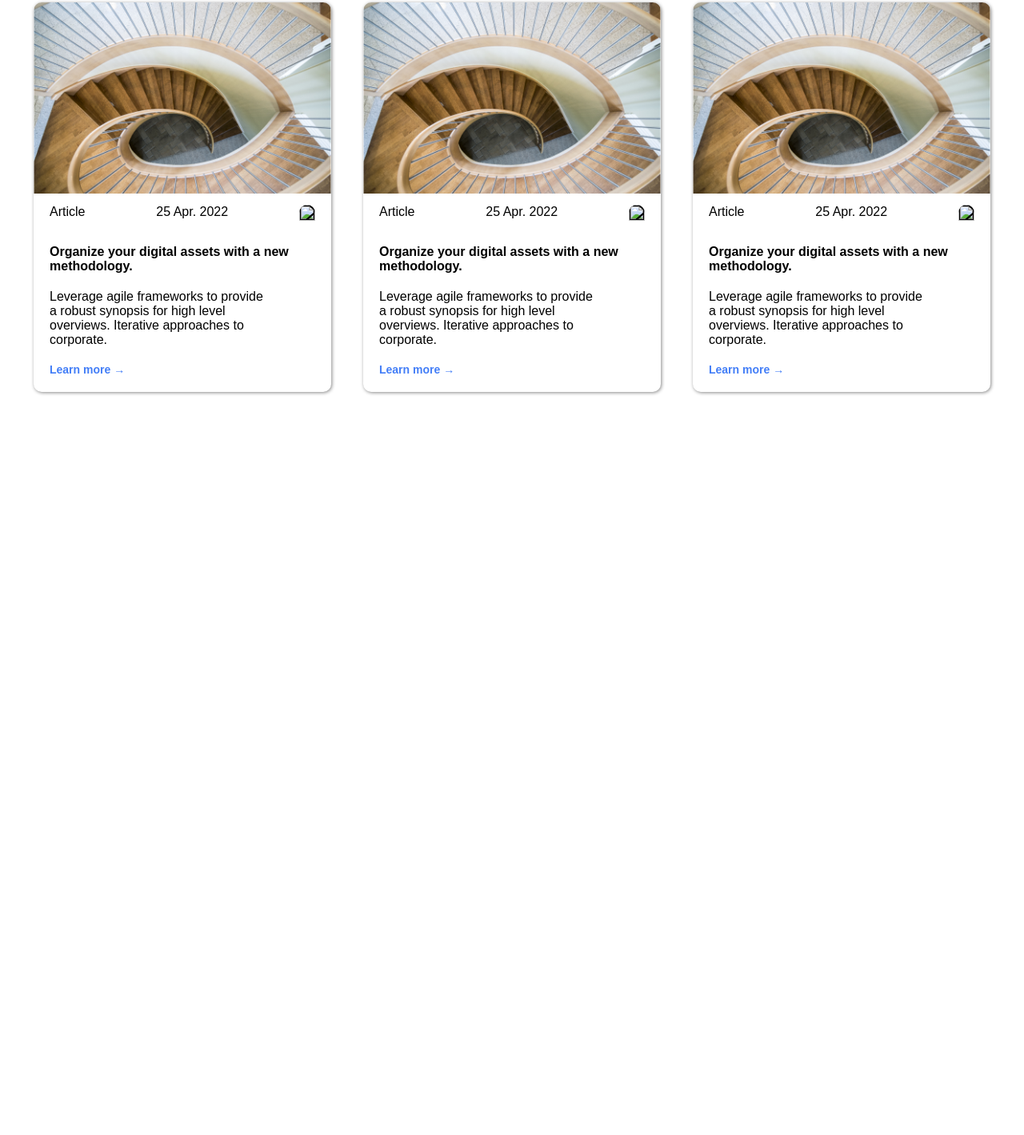
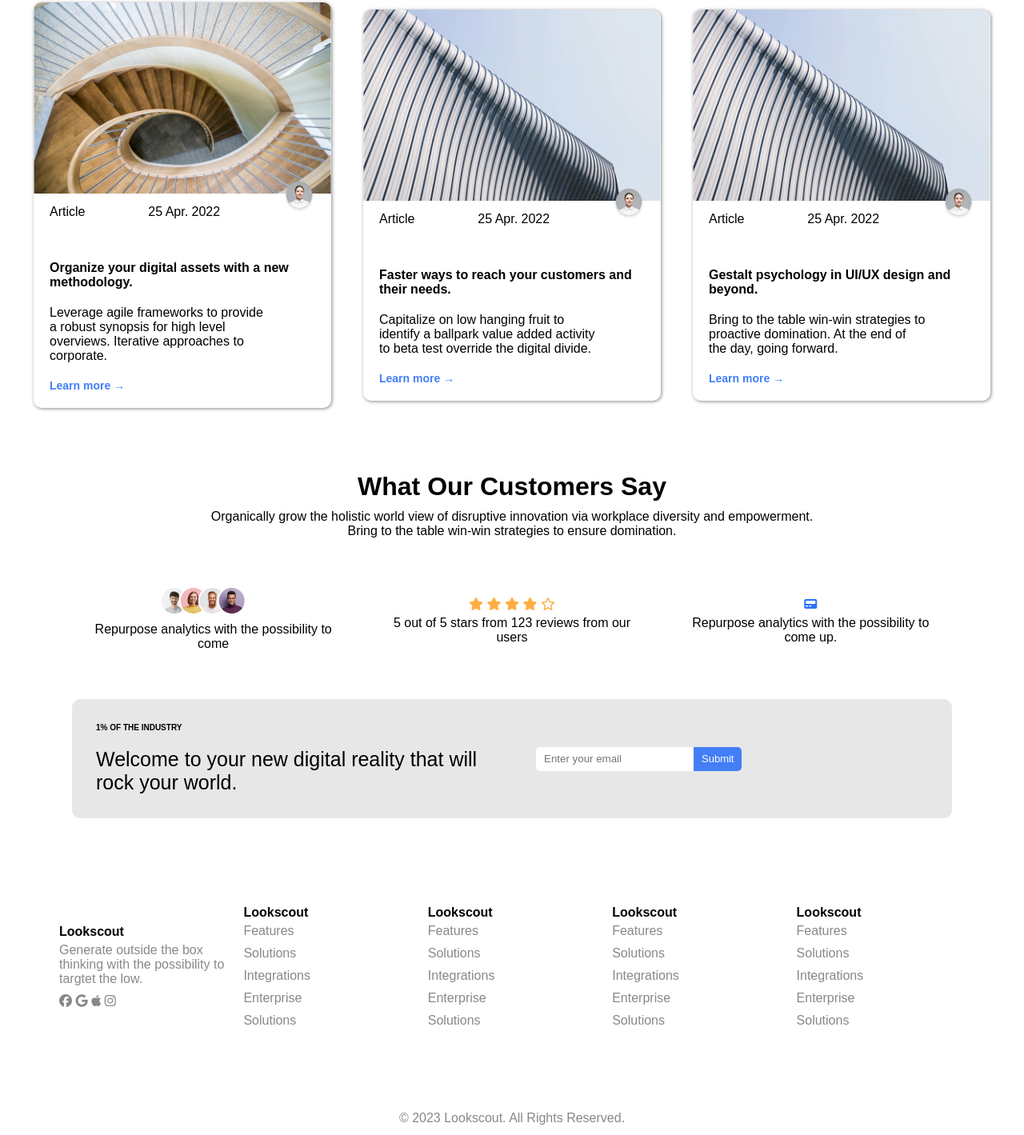
Before and after one commit to mj-rooney/my-frist-web, a plain HTML site: page index.html in a window 1280 px wide. Shown: the part 3281-4700 px from the top of the page at 80% size. Before the commit the page ends 3851 px from the top, so only its background shows below. Drawn offline with Linux system fonts and the light colour scheme.

Commit message:
ful developed

```diff
--- a/index.html
+++ b/index.html
@@ -155,7 +155,7 @@
                 <ul>
                     <li>Article</li>
                     <li>25 Apr. 2022</li>
-                    <img src="" alt="">
+                    <img src="images/Avatar.png" alt="">
                 </ul>
                 <h4>Organize your digital assets
                     with a new methodology.
@@ -168,34 +168,31 @@
                 </button>
             </div>
             <div class="blog-col">
-                <img src="images/blog 1.png" alt="blog 1 img">
+                <img src="images/blog 3.png" alt="blog 1 img">
                 <ul>
                     <li>Article</li>
                     <li>25 Apr. 2022</li>
-                    <img src="" alt="">
+                    <img src="images/Avatar.png" alt="">
                 </ul>
-                <h4>Organize your digital assets
-                    with a new methodology.
+                <h4>Faster ways to reach your customers and their needs.
                 </h4>
-                <p>
-                    Leverage agile frameworks to provide a robust synopsis for high level overviews. Iterative approaches to corporate.
+                <p>Capitalize on low hanging fruit to identify a ballpark value added activity to beta test override the digital divide.
                 </p>
                 <button class="btn-1">
                     Learn more &#8594;
                 </button>
             </div>
             <div class="blog-col">
-                <img src="images/blog 1.png" alt="blog 1 img">
+                <img src="images/blog 3.png" alt="blog 1 img">
                 <ul>
                     <li>Article</li>
                     <li>25 Apr. 2022</li>
-                    <img src="" alt="">
+                    <img src="images/Avatar.png" alt="">
                 </ul>
-                <h4>Organize your digital assets
-                    with a new methodology.
+                <h4>Gestalt psychology in UI/UX
+                    design and beyond.
                 </h4>
-                <p>
-                    Leverage agile frameworks to provide a robust synopsis for high level overviews. Iterative approaches to corporate.
+                <p>Bring to the table win-win strategies to proactive domination. At the end of the day, going forward.
                 </p>
                 <button class="btn-1">
                     Learn more &#8594;
@@ -204,5 +201,94 @@
 
         </div>
     </div>
+    <!-------customers-say--------->
+    <div class="customers-say">
+        <h1>What Our Customers Say</h1>
+        <p>Organically grow the holistic world view of disruptive innovation via workplace diversity and empowerment. <br> Bring to the table win-win strategies to ensure domination.</p>
+        <div class="customers-row">
+            <div class="customers-col">
+                <img src="images/Container.png" alt="">
+                <p>Repurpose analytics with the possibility to come</p>
+            </div>
+            <div class="customers-col">
+                <p> <i class="fa-solid fa-star"></i>
+                    <i class="fa-solid fa-star"></i>
+                    <i class="fa-solid fa-star"></i>
+                    <i class="fa-solid fa-star"></i>
+                    <i class="fa-regular fa-star"></i>
+                </p>
+                <p>5 out of 5 stars from 123 reviews from our users</p>
+            </div>
+            <div class="customers-col">
+                <p><i class="fa-solid fa-pager"></i></p>
+                <p>Repurpose analytics with the possibility to come up.</p>
+            </div>
+        </div>
+    </div>
+
+    <!-------contact-------->
+    <div class="contact">
+        <div class="contact-row">
+            <div class="contact-col">
+                <p>1% OF THE INDUSTRY</p>
+                <h1>Welcome to your new digital reality that will rock your world.</h1>
+            </div>
+            <div class="contact-col from">
+                <input type="email" placeholder="Enter your email">
+                <button class="btn-6">Submit</button>
+            </div>
+        </div>
+    </div>
+    <!------------------ footer---------------->
+    <footer>
+        <div class="footer-row">
+            <div class="footer-col">
+                <h4>Lookscout</h4>
+                <p>Generate outside the box thinking with the possibility to targtet the low.</p>
+                <p>
+                    <i class="fa-brands fa-facebook"></i>
+                    <i class="fa-brands fa-google"></i>
+                    <i class="fa-brands fa-apple"></i>
+                    <i class="fa-brands fa-instagram"></i>
+                </p>
+            </div>
+            <div class="footer-col">
+                <h4>Lookscout</h4>
+                <p>Features</p>
+                <p>Solutions</p>
+                <p>Integrations</p>
+                <p>Enterprise</p>
+                <p>Solutions</p>
+            </div>
+            <div class="footer-col">
+                <h4>Lookscout</h4>
+                <p>Features</p>
+                <p>Solutions</p>
+                <p>Integrations</p>
+                <p>Enterprise</p>
+                <p>Solutions</p>
+            </div>
+            <div class="footer-col">
+                <h4>Lookscout</h4>
+                <p>Features</p>
+                <p>Solutions</p>
+                <p>Integrations</p>
+                <p>Enterprise</p>
+                <p>Solutions</p>
+            </div>
+            <div class="footer-col">
+                <h4>Lookscout</h4>
+                <p>Features</p>
+                <p>Solutions</p>
+                <p>Integrations</p>
+                <p>Enterprise</p>
+                <p>Solutions</p>
+            </div>
+        </div>
+        <div class="copyrite">
+            © 2023 Lookscout. All Rights Reserved.
+        </div>
+    </footer>
+
 </body>
 </html>
--- a/style.css
+++ b/style.css
@@ -248,6 +248,11 @@ button:hover{
     border-radius: 10px;
     box-shadow: 1px 1px 4px #888;
     margin: 0 20px;
+    transition: .5s;
+}
+.blog-col:hover{
+    cursor: pointer;
+    transform: translateY(-5px);
 }
 .blog-col img{
     width: 100%;
@@ -255,9 +260,10 @@ button:hover{
     border-top-right-radius: 10px;
 }
 .blog-col ul img{
-    height: 20px ;
-    width: 20px ;
-    background-color: #000000;
+    height: 40px ;
+    width: 40px ;
+    transform: translateY(-30px);
+    border-radius: 50%;
 }
 .blog-col ul{
     list-style-type: none;
@@ -277,3 +283,106 @@ button:hover{
 .blog-col button{
     padding: 20px ;
 }
+.customers-say{
+    margin: 20px 40px ;
+}
+.customers-say h1{
+    text-align: center;
+    margin-bottom: 10px;
+}
+.customers-say p{
+    text-align: center;
+}
+.customers-row{
+    margin: 40px;
+    align-items: center;
+    padding-top: 20px;
+    display: flex;
+    justify-content: space-around;
+}
+.customers-col{
+    flex-basis: 30%;
+}
+.customers-col img{
+    padding-left: 100px;
+}
+.customers-col p{
+    text-align: center;
+    padding-top: 5px;
+}
+.customers-col p i{
+    color: #FFAE43;
+}
+.customers-col p .fa-pager{
+    color: #2d72fc;
+}
+.contact{
+    margin-top: 60px;
+}
+.contact-row{
+    padding: 30px 30px ;
+    margin: 40px 90px ;
+    background-color: #e7e7e7;
+    display: flex;
+    align-items: center;
+    justify-content: center;
+    border-radius: 10px;
+}
+.contact-col{
+    flex-basis: 50%;
+}
+.contact-col P{
+    font-size: 10px ;
+    font-weight: 600;
+}
+.contact-col h1{
+    font-weight: 500;
+    font-size: 25px;
+    padding-top: 20px;
+}
+.from{
+    padding-left: 30px;
+    width: 100%;
+    height: 30px;
+    display: flex;
+}
+.from input{
+    height: 100%;
+    outline: none;
+    border: none;
+    border-top-left-radius: 5px;
+    border-bottom-left-radius: 5px;
+    padding: 5px 10px;
+}
+.from button{
+    height: 100%;
+    border: none;
+    padding: 5px 10px ;
+    background: #437ef7;
+    color: #fff;
+    font-size: 13px;
+    border-bottom-right-radius: 5px;
+    border-top-right-radius: 5px;
+}
+footer{
+    width: 100%;
+}
+.footer-row{
+    display: flex;
+    padding: 64px;
+    align-items: center;
+    justify-content: center;
+}
+.footer-col{
+    flex-basis: 20%;
+    padding: 5px 10px ;
+}
+.footer-col p{
+    color: #888;
+    padding: 5px 0;
+}
+.copyrite{
+    text-align: center;
+    margin: 30px 0;
+    color: #888;
+}
```
Also changed, not shown: images/Avatar.png (added), images/Container.png (added).
